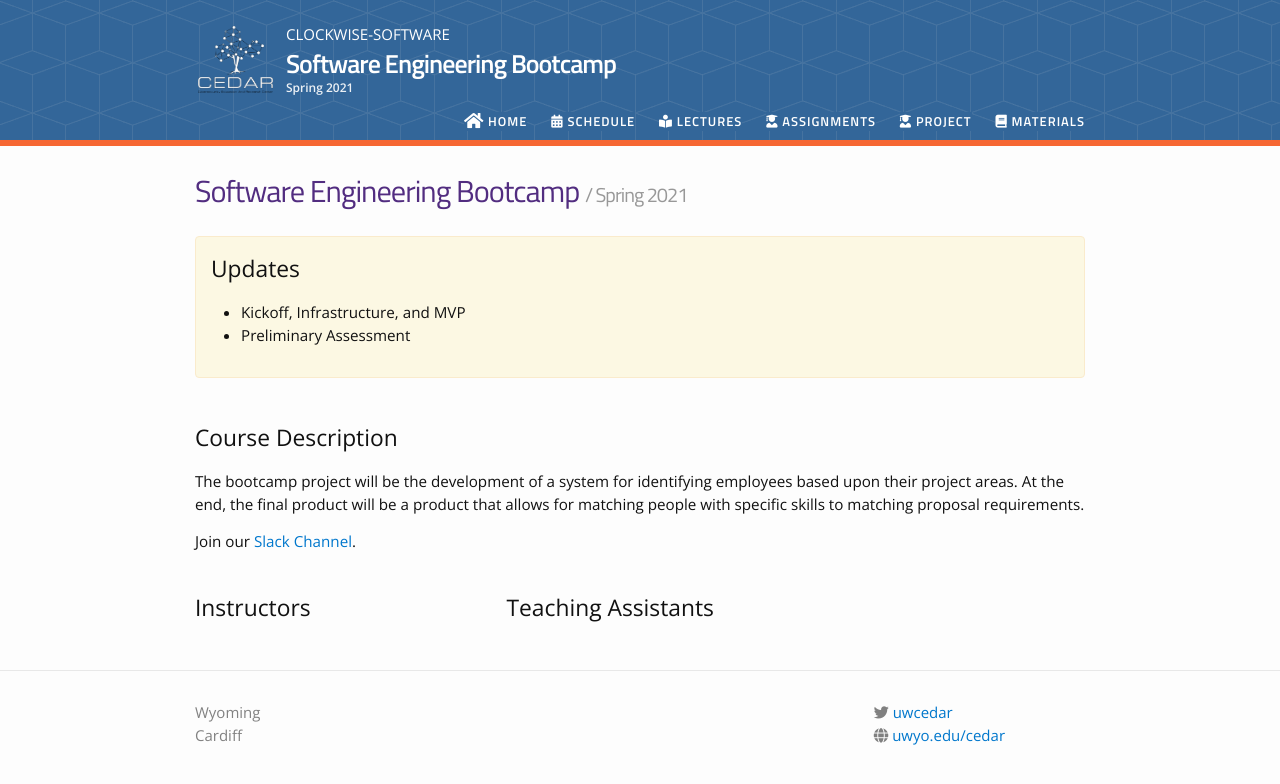
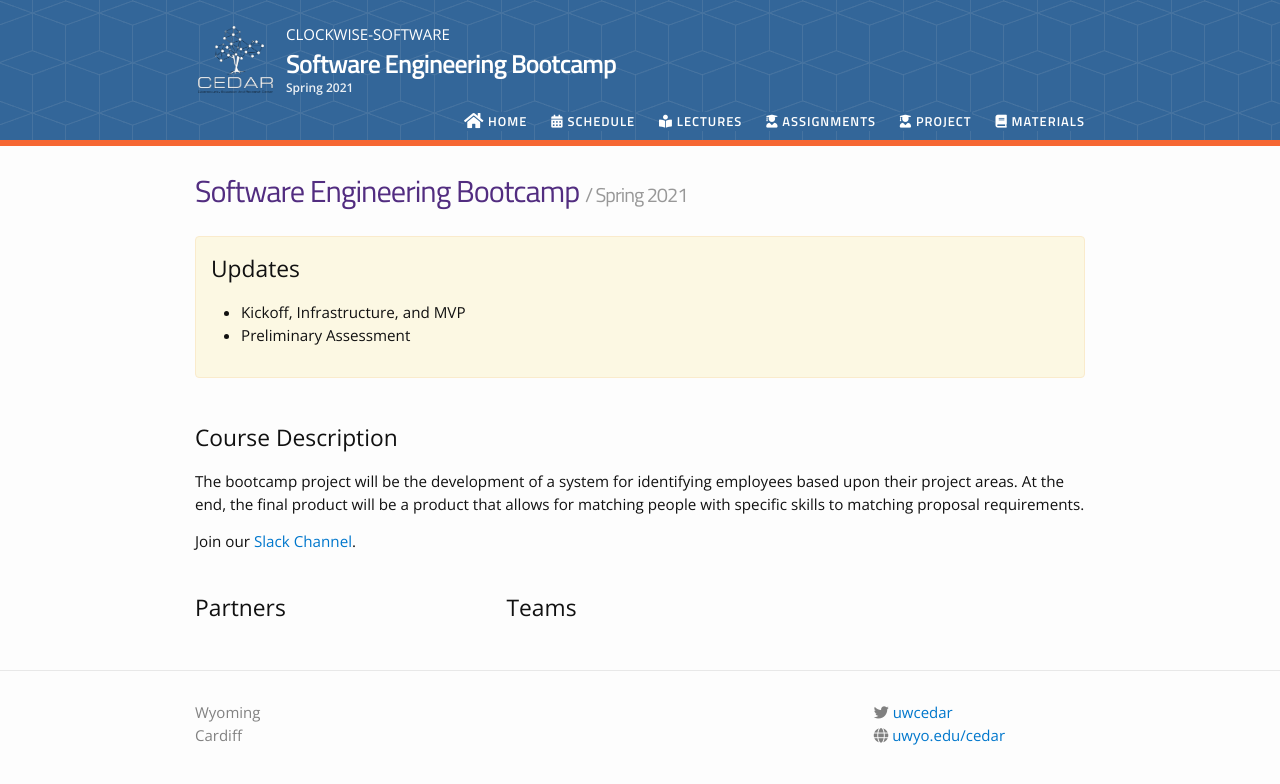
Before and after one commit to dr-mikeb/clockwise-software.github.io, a Jekyll site: the page built from index.md, in a window 1280 px wide. Shown: the top 784 px of the page. Built offline with Jekyll 4.4.1, drawn with Linux system fonts in a browser that asks for light colours; nearby versions of some CDN libraries.

Commit message:
Update home.html

```diff
--- a/_layouts/home.html
+++ b/_layouts/home.html
@@ -33,7 +33,7 @@ layout: default
             </div> -->
 
             <div class="profile-pic-gallary ">
-                <h2>Instructors</h2>
+                <h2>Partners</h2>
                 {% for ins in site.data.people.instructors %}
                 <div class="image--cover-container">
                     {% if ins.webpage %}
@@ -48,7 +48,7 @@ layout: default
 
         <div style="width:65%; float: left">
             <div class="profile-pic-gallary ">
-                <h2>Teaching Assistants</h2>
+                <h2>Teams</h2>
                 {% for ta in site.data.people.teaching_assistants %}
                 <div class="image--cover-container">
                     {% if ta.webpage %}
```
